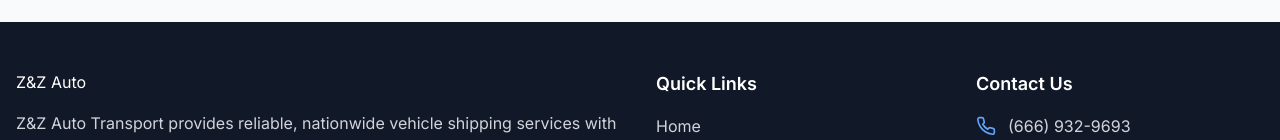
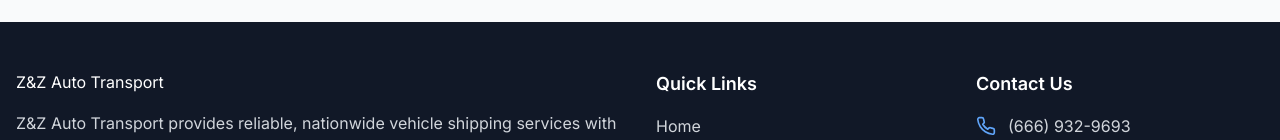
Before and after one commit to syedusman14736/zzauto, a Next.js app: page / in a window 1280 px wide. Shown: the part 3338-3478 px from the top of the page. Built offline with nearby package versions, Linux system fonts and the light colour scheme.

Commit message:
Update footer.tsx

```diff
--- a/components/footer.tsx
+++ b/components/footer.tsx
@@ -10,7 +10,7 @@ export default function Footer() {
           {/* Company Info */}
           <div className="md:col-span-2">
             <Link href="/" className="flex items-center mb-4">
-              <span>Z&Z Auto</span>
+              <span>Z&Z Auto Transport</span>
             </Link>
             <p className="text-gray-300 mb-6 leading-relaxed">
               Z&Z Auto Transport provides reliable, nationwide vehicle shipping services with comprehensive insurance
```
